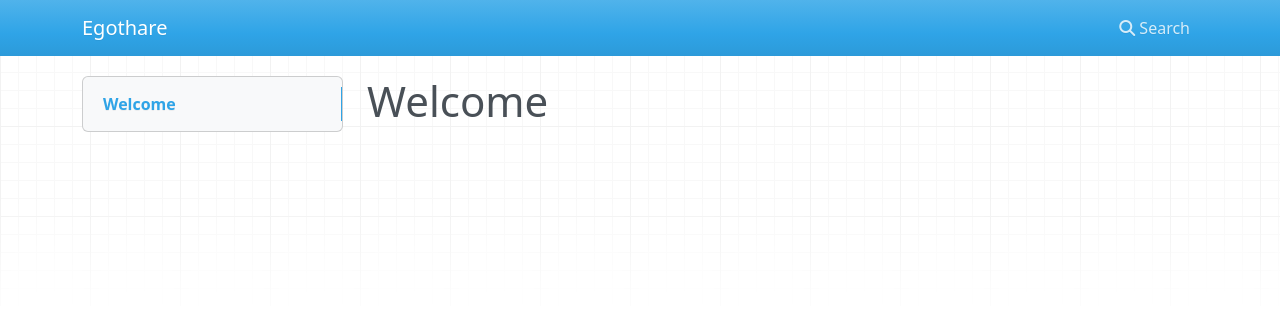
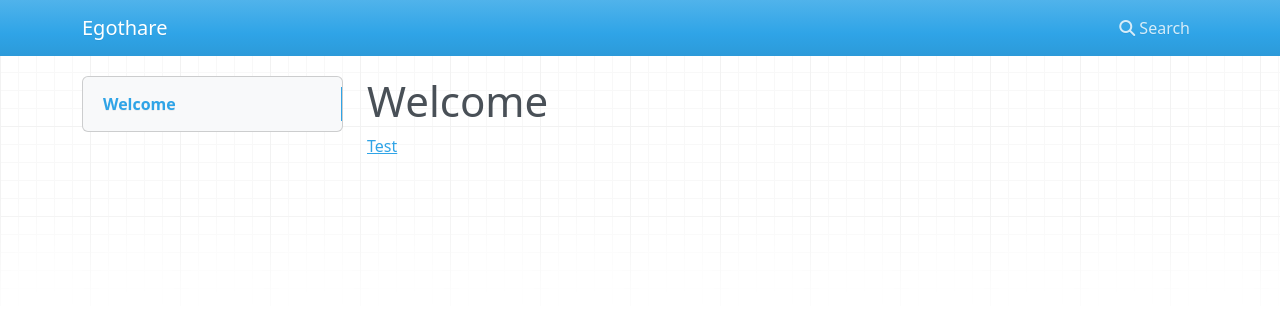
Before and after one commit to saurbre8/Egothare, an MkDocs documentation site: the page built from docs/index.md, in a window 1280 px wide. Shown: the top 330 px of the page. Built offline with MkDocs 1.6.1, drawn with Linux system fonts in a browser that asks for light colours; nearby versions of some CDN libraries.

Commit message:
test link on site

```diff
--- a/docs/index.md
+++ b/docs/index.md
@@ -1 +1,3 @@
 # Welcome
+
+<a href="Core%20Realms/Circles%20Below/">Test</a>
```
Also changed, not shown: 1 other file.
